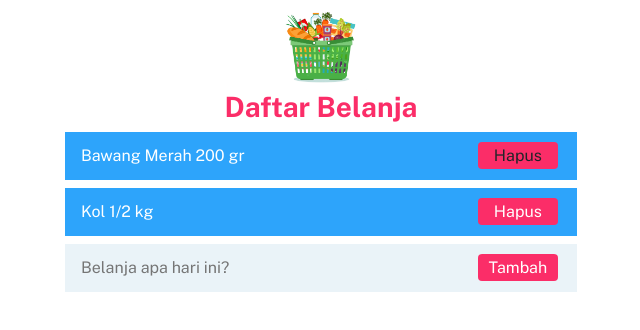
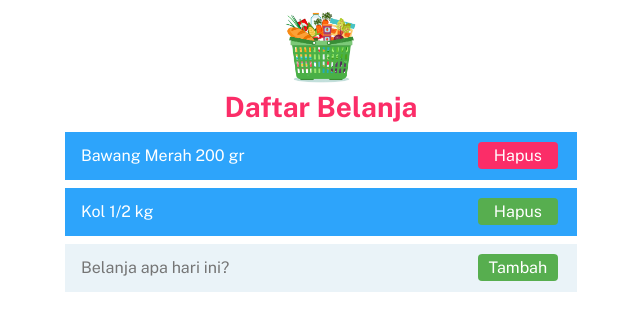
Before and after one commit to ulyapuspadewi/aplikasiku, a React (Create React App) app: page / in a window 1280 px wide. In both pictures the pointer is over the button 836 px from the left and 155 px from the top of the page. Shown: the top 330 px of the page, without its empty margins (319-959 px from the left). Built offline with nearby package versions, Linux system fonts and the light colour scheme.

Commit message:
Styling update components

```diff
--- a/src/styles/Button.css
+++ b/src/styles/Button.css
@@ -5,13 +5,17 @@
     padding: 0;
     border: none;
     color: #fff;
-    background-color: #fb2d68;
+    background-color: #57ae4f;
+}
+.btn:hover {
+    background: #fb2d68;
+    color: #fff;
 }
 .btn:focus{
     outline: none;
 }
 .btn-success{
-    background-color: #57ae4f;
+    background-color: #303f2f;
 }
 .btn-warning{
     background-color: #fb2d68;
```
